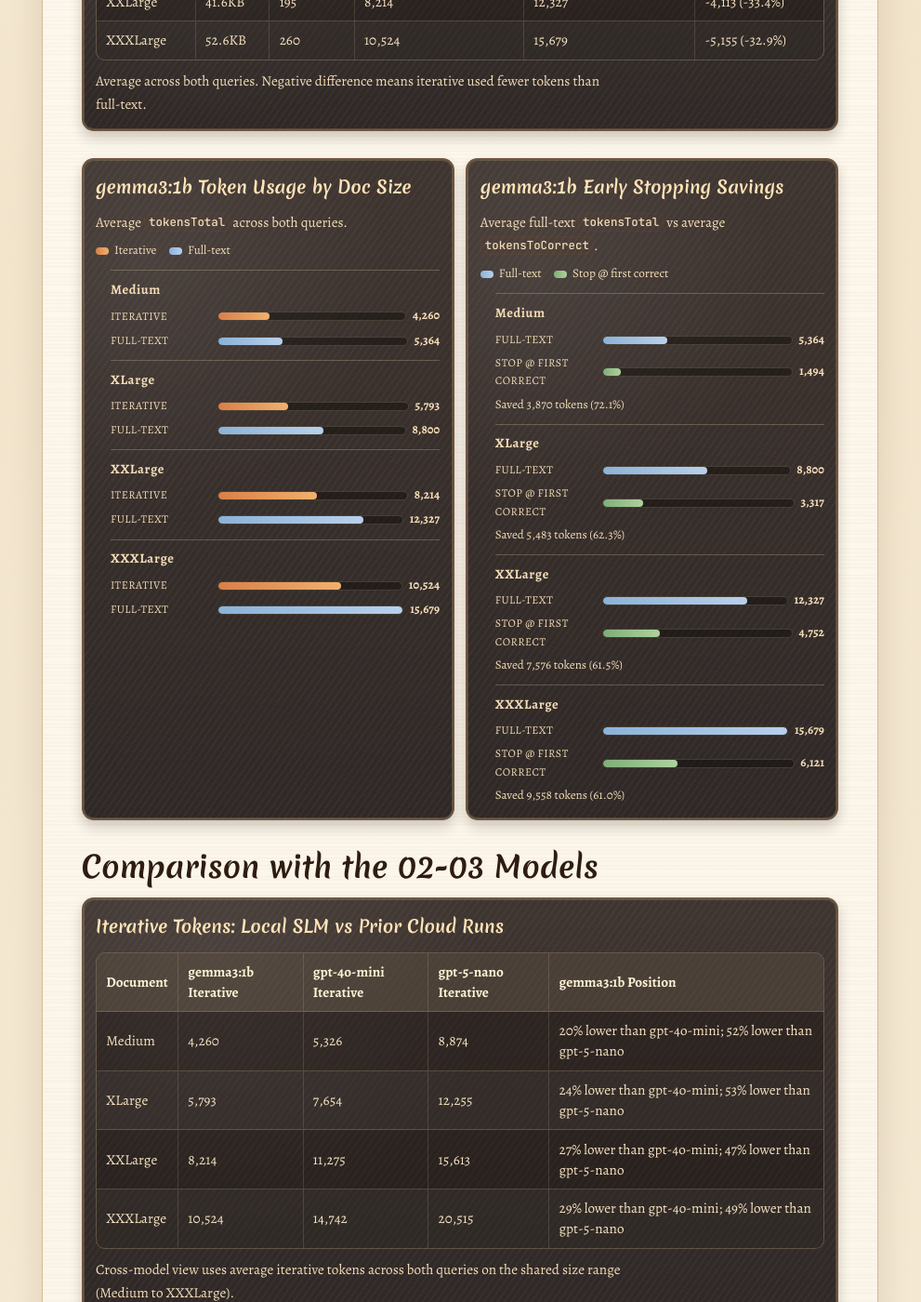
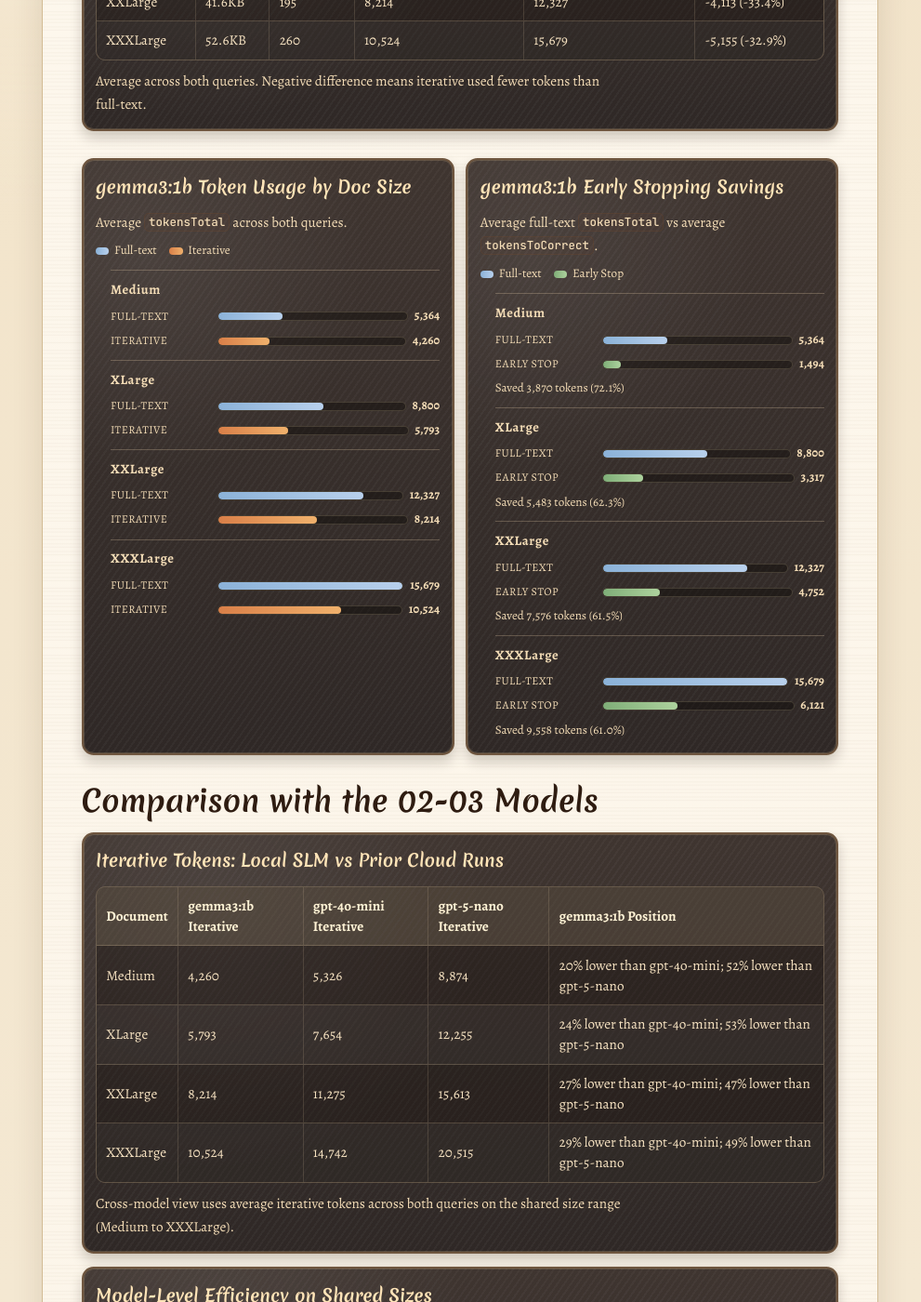
Before and after one commit to tkellehe/tkellehe.github.io, a Jekyll site: the page built from _posts/2026-02-04-realm-slm-follow-up-gemma3-1b.md, in a window 1280 px wide and 1400 px high, scrolled down 2177 px. Shown: the whole window at 93% size, without its empty margins (145-1136 px from the left). Built offline with Jekyll 4.4.1, drawn with Linux system fonts in a browser that asks for light colours.

Commit message:
fix: cleaning up chart

```diff
--- a/_posts/2026-02-04-realm-slm-follow-up-gemma3-1b.md
+++ b/_posts/2026-02-04-realm-slm-follow-up-gemma3-1b.md
@@ -103,12 +103,12 @@
   aria_label="gemma3 1b token growth chart"
   model="gemma3:1b"
   kind="totals"
-  left_key="iterative"
-  left_label="Iterative"
-  left_class="iterative"
-  right_key="fulltext"
-  right_label="Full-text"
-  right_class="fulltext"
+  left_key="fulltext"
+  left_label="Full-text"
+  left_class="fulltext"
+  right_key="iterative"
+  right_label="Iterative"
+  right_class="iterative"
   doc_sizes="Medium,XLarge,XXLarge,XXXLarge"
 %}
 {% include components/token-chart-panel.html
@@ -121,7 +121,7 @@
   left_label="Full-text"
   left_class="fulltext"
   right_key="earlystop"
-  right_label="Stop @ first correct"
+  right_label="Early Stop"
   right_class="earlystop"
   show_note="true"
   doc_sizes="Medium,XLarge,XXLarge,XXXLarge"
```
